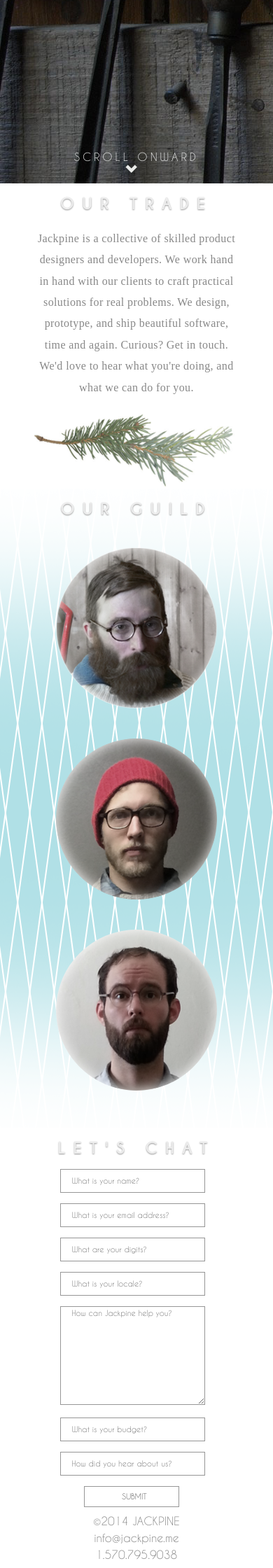
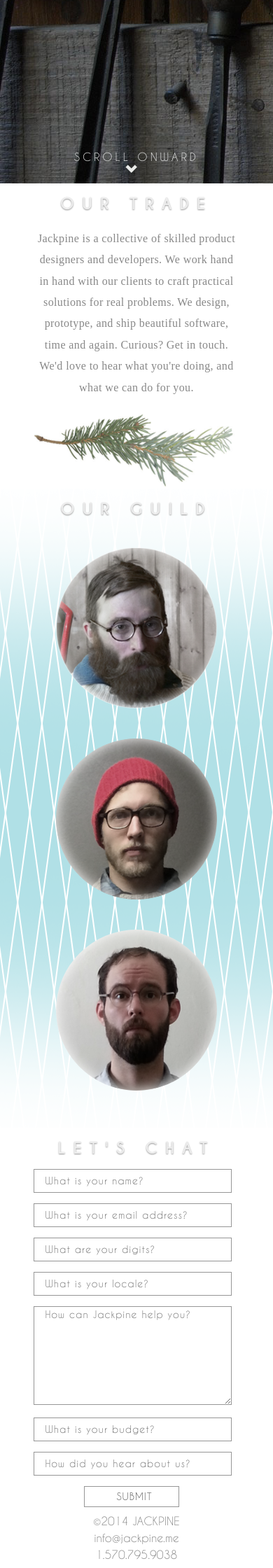
Before and after one commit to jackpine/jackpine.github.com, a Jekyll site: the page built from index.html, in a window 390 px wide. Shown: the part 638-2878 px from the top of the page at 70% size. Built offline with Jekyll 4.4.1, drawn with Linux system fonts in a browser that asks for light colours; Markdown is read by kramdown in place of the engine named in the settings.

Commit message:
widen form on mobile

```diff
--- a/css/style.scss
+++ b/css/style.scss
@@ -253,6 +253,9 @@ ul {
   h1 { margin-bottom: 15px; }
   form {
     width: 64%;
+    @media (max-width: $screen-sm-min) {
+      width: 90%;
+    }
     margin: 0 auto;
     input, textarea {
       width: 100%;
@@ -262,8 +265,8 @@ ul {
       letter-spacing: 8px;
       font-size: 19px;
       @media (max-width: $screen-sm-min) {
-        letter-spacing: 0px;
-        font-size: 11px;
+        letter-spacing: 1px;
+        font-size: 14px;
       }
       margin-bottom: 15px;
       border: 1px solid #969696;
```
